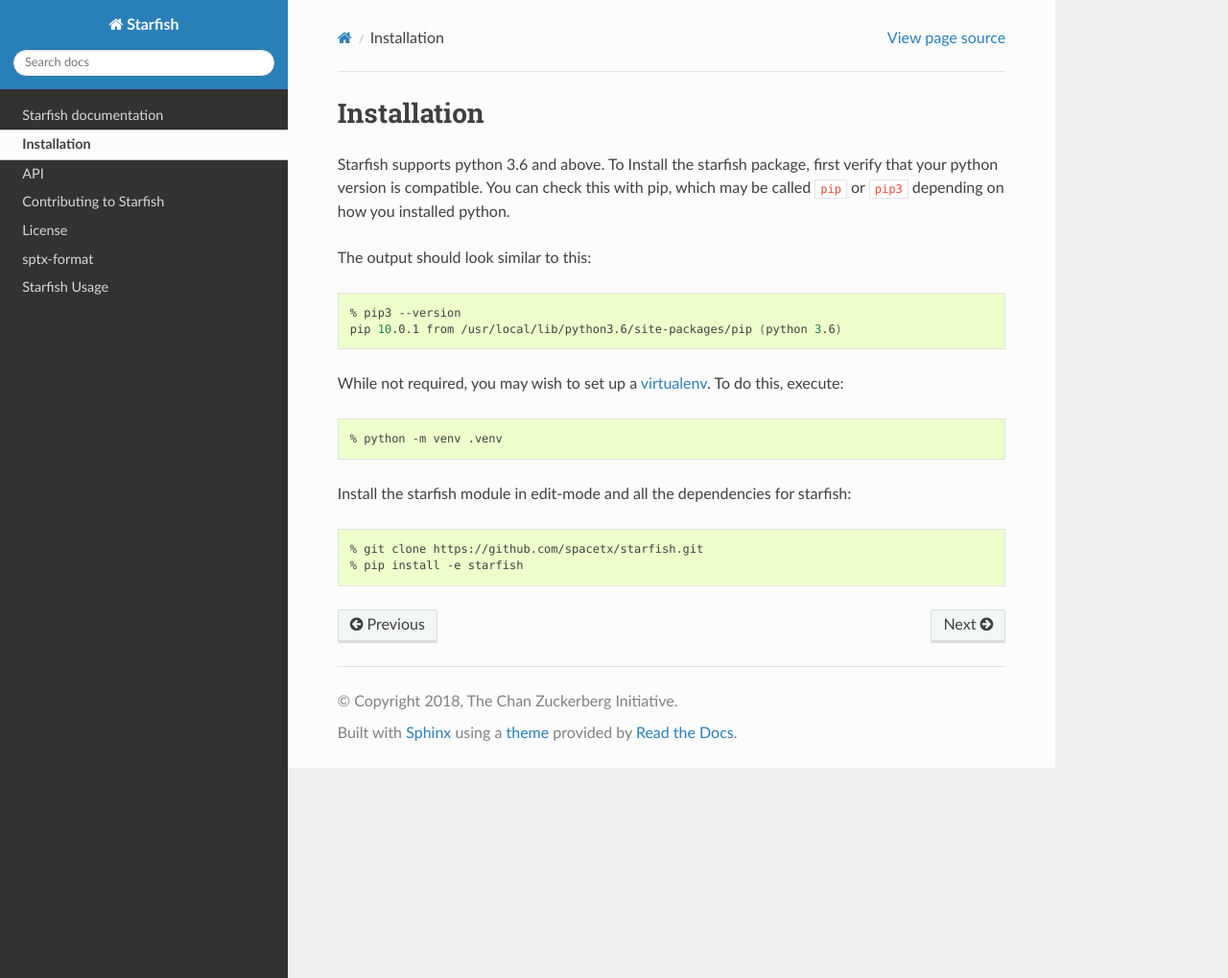
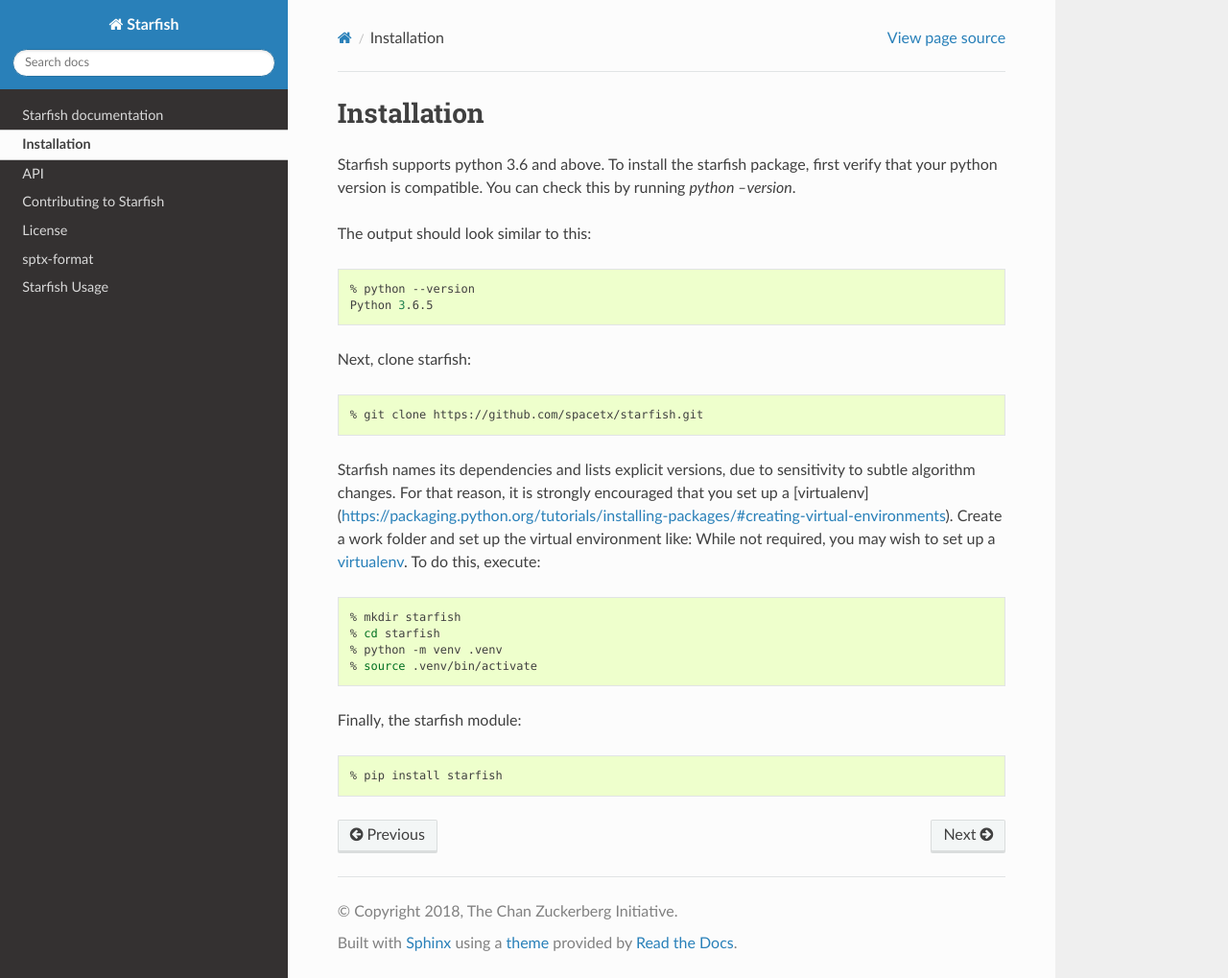
Before and after one commit to spacetx/starfish, a Sphinx documentation site: the page built from docs/source/installation/installation.rst, in a window 1280 px wide and 1019 px high. Shown: the whole window at 96% size. Built offline with Sphinx 7.4.7 and the Read the Docs theme 2.0.0, drawn with Linux system fonts in a browser that asks for light colours; pages that are not in the unit, such as notebooks, are missing from menus.

Commit message:
update installation instructions

```diff
--- a/docs/source/installation/installation.rst
+++ b/docs/source/installation/installation.rst
@@ -3,27 +3,35 @@
 Installation
 ============
 
-Starfish supports python 3.6 and above. To Install the starfish package, first verify that your
-python version is compatible. You can check this with pip, which may be called ``pip`` or ``pip3``
-depending on how you installed python.
+Starfish supports python 3.6 and above. To install the starfish package, first verify that your
+python version is compatible. You can check this by running `python --version`.
 
 The output should look similar to this:
 
 .. code-block:: bash
 
-   % pip3 --version
-   pip 10.0.1 from /usr/local/lib/python3.6/site-packages/pip (python 3.6)
+   % python --version
+   Python 3.6.5
 
+Next, clone starfish:
+
+.. code-block:: bash
+
+    % git clone https://github.com/spacetx/starfish.git
+
+Starfish names its dependencies and lists explicit versions, due to sensitivity to subtle algorithm changes.  For that reason, it is strongly encouraged that you set up a [virtualenv](https://packaging.python.org/tutorials/installing-packages/#creating-virtual-environments).  Create a work folder and set up the virtual environment like:
 While not required, you may wish to set up a `virtualenv <https://virtualenv.pypa.io/en/stable/>`_.
 To do this, execute:
 
 .. code-block:: bash
 
-   % python -m venv .venv
+    % mkdir starfish
+    % cd starfish
+    % python -m venv .venv
+    % source .venv/bin/activate
 
-Install the starfish module in edit-mode and all the dependencies for starfish:
+Finally, the starfish module:
 
 .. code-block:: bash
 
-   % git clone https://github.com/spacetx/starfish.git
-   % pip install -e starfish
+   % pip install starfish
```
Also changed, not shown: README.md (+13 -0 lines).
